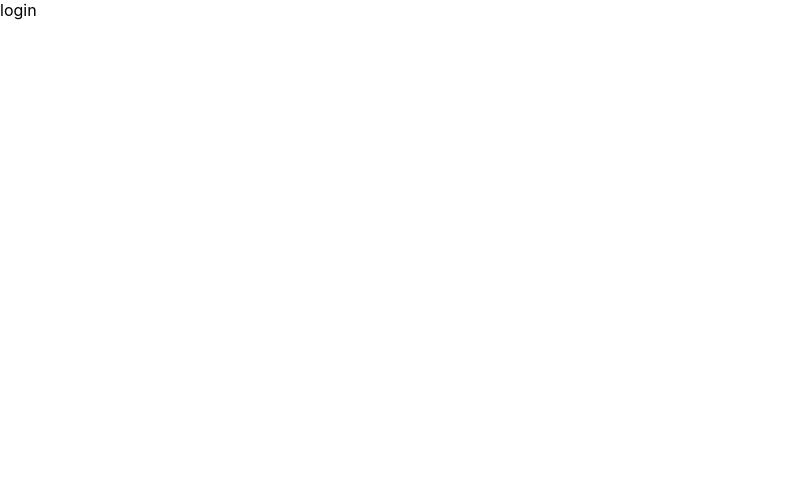
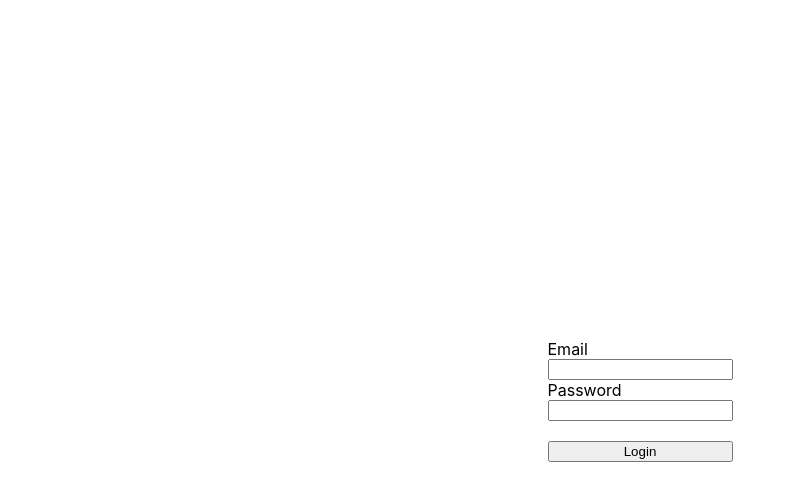
Before and after one commit to sunjus/boilerplate-mern-stack-master, a React (Create React App) app in the folder client/: page /login in a window 1280 px wide. Shown: the top 500 px of the page, without its empty margins (0-795 px from the left). Built offline with nearby package versions, Linux system fonts and the light colour scheme; the HTML template or start-up script is replaced by a standard one.

Commit message:
updated login page

```diff
--- a/client/src/components/views/LoginPage/LoginPage.js
+++ b/client/src/components/views/LoginPage/LoginPage.js
@@ -1,7 +1,49 @@
-import React from "react";
+import React, { useState } from "react";
 
 const LoginPage = () => {
-  return <div>login</div>;
+  const [Email, setEmail] = useState("");
+  const [Password, setPassword] = useState("");
+
+  const onEmailHandler = (event) => {
+    setEmail(event.currentTarget.value);
+  };
+
+  const onPasswordHandler = (event) => {
+    setPassword(event.currentTarget.value);
+  };
+
+  const onSubmitHandler = (event) => {
+    event.preventDefault();
+
+    let body = {
+      email: Email,
+      password: Password,
+    };
+  };
+
+  return (
+    <div
+      style={{
+        display: "flex",
+        justifyContent: "center",
+        alignItems: "center",
+        width: "100%",
+        height: "100vh",
+      }}
+    >
+      <form
+        style={{ display: "flex", flexDirection: "column" }}
+        onSubmit={onSubmitHandler}
+      >
+        <label>Email</label>
+        <input type="email" value={Email} onChange={onEmailHandler} />
+        <label>Password</label>
+        <input type="password" value={Password} onChange={onPasswordHandler} />
+        <br />
+        <button type="submit">Login</button>
+      </form>
+    </div>
+  );
 };
 
 export default LoginPage;
```
